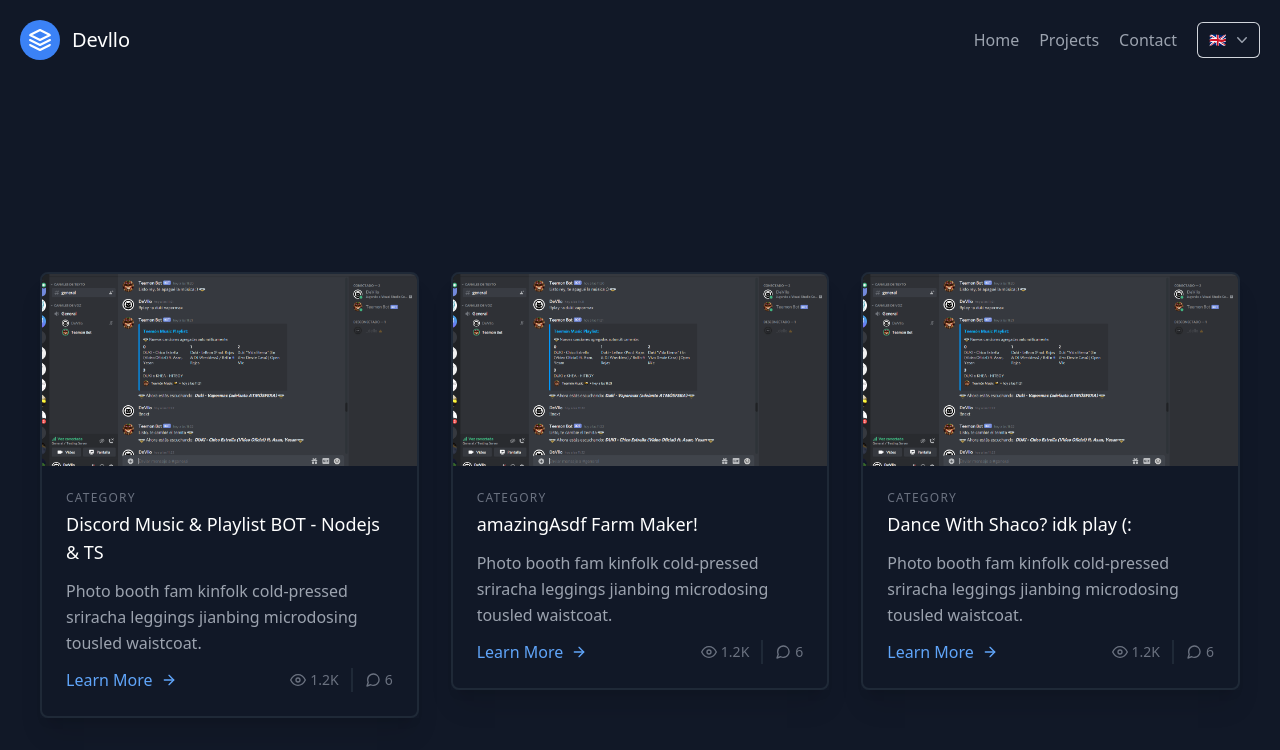
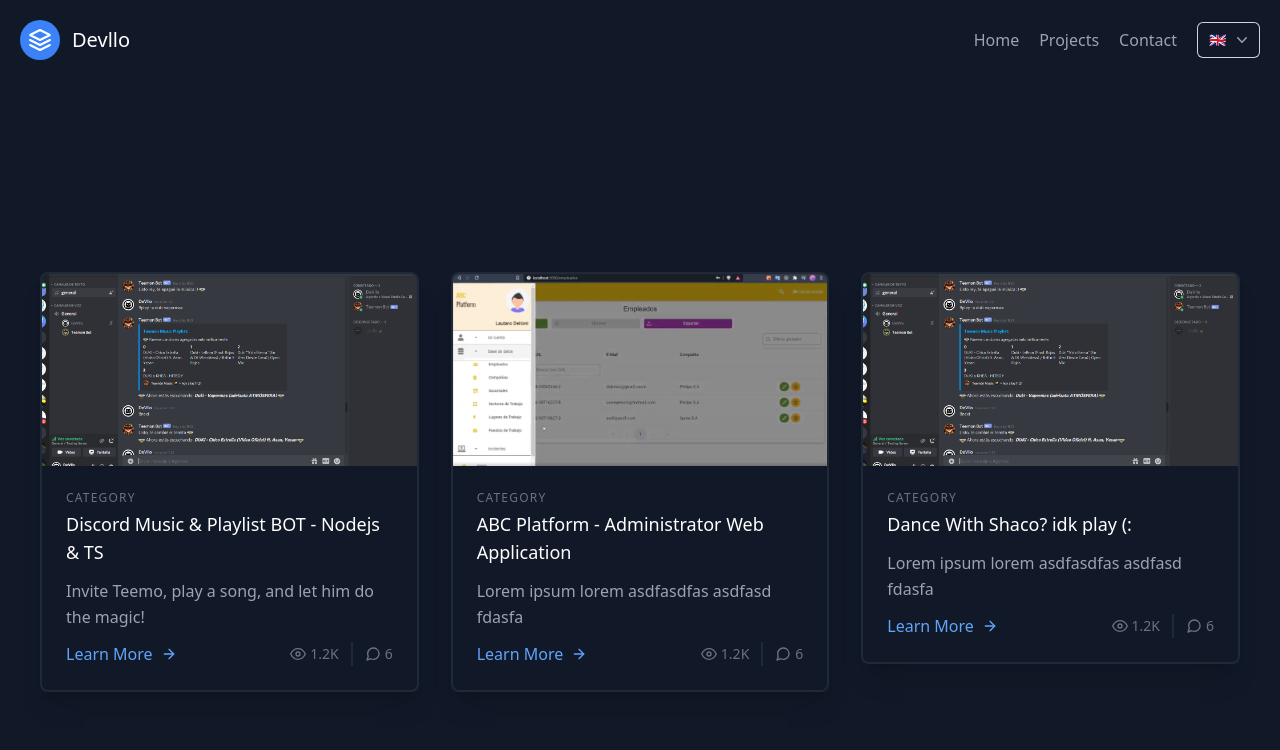
Before and after one commit to devlloni/portfolio, a Next.js app: page /en/projects in a window 1280 px wide. Shown: the top 750 px of the page. Built offline with nearby package versions, Linux system fonts and the light colour scheme.

Commit message:
Make changes...

```diff
--- a/messages/en.json
+++ b/messages/en.json
@@ -17,5 +17,19 @@
             "es": "🇪🇸"
         }
     },
+    "Projects": {
+        "ABC": {
+            "title": "ABC Platform - Administrator Web Application",
+            "description": "Lorem ipsum lorem asdfasdfas asdfasd fdasfa"
+        },
+        "Discord": {
+            "title": "Discord Music & Playlist BOT - Nodejs & TS",
+            "description": "Invite Teemo, play a song, and let him do the magic!"
+        },
+        "Shaco": {
+            "title": "Dance With Shaco? idk play (:",
+            "description": "Lorem ipsum lorem asdfasdfas asdfasd fdasfa"
+        }
+    },
     "welcome": "XD"
 }
--- a/messages/es.json
+++ b/messages/es.json
@@ -17,5 +17,19 @@
             "es": "🇪🇸"
         }
     },
+    "Projects": {
+        "ABC": {
+            "title": "ABC Platform - Aplicación Web de Administración",
+            "description": "Lorem ipsum lorem asdfasdfas asdfasd fdasfa"
+        },
+        "Discord": {
+            "title": "Discord Bot, automatiza tu música! :D",
+            "description": "Invítalo, reproduce alguna canción, y él hará la magia! "
+        },
+        "Shaco": {
+            "title": "Baila con shaco? no lo sé, juega (:",
+            "description": "Lorem ipsum lorem asdfasdfas asdfasd fdasfa"
+        }
+    },
     "welcome": "XD"
 }
--- a/src/app/[locale]/layout.tsx
+++ b/src/app/[locale]/layout.tsx
@@ -27,7 +27,7 @@ export default async function LocaleLayout({ children, params: {locale} } : Loca
 
     return (
         <html lang={locale}>
-            <body>
+            <body className="bg-gray-900">
             <Navbar
                 locale={locale}
             />
--- a/src/app/[locale]/page.tsx
+++ b/src/app/[locale]/page.tsx
@@ -1,9 +1,13 @@
 import HomeSection from '@/components/home/HomeSection';
 import React from 'react';
+import Head from 'next/head';
 
 const Home = () => {
     return (
         <section className="text-gray-400 bg-gray-900 body-font">
+            <Head>
+                <title>Devllo - Portfolio</title>
+            </Head>
             <div className="container mx-auto flex flex-col px-5 py-24 justify-center items-center">
                     <HomeSection />
             </div>
--- a/src/components/home/HomeSection.tsx
+++ b/src/components/home/HomeSection.tsx
@@ -1,9 +1,7 @@
 import Image from "next/image";
 
 const HomeSection = () => {
-
     return (
-        <section className="text-gray-400 bg-gray-900 body-font">
         <div className="container px-5 py-24 mx-auto flex flex-col">
             <div className="lg:w-4/6 mx-auto">
                 <div className="flex flex-col sm:flex-row mt-10">
@@ -26,7 +24,7 @@ const HomeSection = () => {
                     <div className="sm:w-2/3 sm:pl-8 sm:py-8 sm:border-l border-gray-800 sm:border-t-0 border-t mt-4 pt-4 sm:mt-0 text-center sm:text-left">
                         <p className="leading-relaxed text-lg mb-4">Meggings portland fingerstache lyft, post-ironic fixie man bun banh mi umami everyday carry hexagon locavore direct trade art party. Locavore small batch listicle gastropub farm-to-table lumbersexual salvia messenger bag. Coloring book flannel truffaut craft beer drinking vinegar sartorial, disrupt fashion axe normcore meh butcher. Portland 90s scenester vexillologist forage post-ironic asymmetrical, chartreuse disrupt butcher paleo intelligentsia pabst before they sold out four loko. 3 wolf moon brooklyn.</p>
                         <a className="text-purple-400 inline-flex items-center">Learn More
-                                <svg fill="none" stroke="currentColor" stroke-linecap="round" stroke-linejoin="round" stroke-width="2" className="w-4 h-4 ml-2" viewBox="0 0 24 24">
+                            <svg fill="none" stroke="currentColor" strokeLinecap="round" strokeLinejoin="round" strokeWidth="2" className="w-4 h-4 ml-2" viewBox="0 0 24 24">
                                 <path d="M5 12h14M12 5l7 7-7 7"></path>
                             </svg>
                         </a>
@@ -34,7 +32,6 @@ const HomeSection = () => {
                 </div>
             </div>
         </div>
-        </section>
     )
 }
 
--- a/src/components/projects/projectCard.tsx
+++ b/src/components/projects/projectCard.tsx
@@ -26,7 +26,7 @@ const ProjectCard = ({ title, description, imageName, link }: ProjectProps) => {
                     <div className='p-6'>
                         <h2 className='tracking-widest text-xs title-font font-medium text-gray-500 mb-1'>CATEGORY</h2>
                         <h1 className='title-font text-lg font-medium text-white mb-3'>{title}</h1>
-                        <p className='leading-relaxed mb-3'>Photo booth fam kinfolk cold-pressed sriracha leggings jianbing microdosing tousled waistcoat.</p>
+                        <p className='leading-relaxed mb-3'>{description}</p>
                         <div className='flex items-center flex-wrap '>
                             <a className='text-blue-400 inline-flex items-center md:mb-2 lg:mb-0'>Learn More
                                 <svg className='w-4 h-4 ml-2' viewBox='0 0 24 24' stroke='currentColor' strokeWidth='2' fill='none' strokeLinecap='round' strokeLinejoin='round'>
--- a/src/components/projects/projectsContainer.tsx
+++ b/src/components/projects/projectsContainer.tsx
@@ -1,30 +1,25 @@
 import React from 'react';
 import ProjectCard from './projectCard';
+import { useTranslations } from 'next-intl';
 
 const Projects = () => {
-
+    const t = useTranslations();
     const data = [
         {
-            title: 'Discord Music & Playlist BOT - Nodejs & TS',
+            title: t('Projects.Discord.title'),
             link: 'https://github.com/devlloni/discord-teemo-song-bot',
             imageName: 'project_discord_bot.png',
-            description: 'Lorem ipsum lorem asdfasdfas asdfasd fdasfa',
+            description: t('Projects.Discord.description')
         },
         {
-            title: 'amazingAsdf Farm Maker!',
+            title: t('Projects.ABC.title'),
             link: 'assdfdf',
-            imageName: 'project_discord_bot.png',
-            description: 'Lorem ipsum lorem asdfasdfas asdfasd fdasfa',
+            imageName: 'project_abc_platform.png',
+            description: t('Projects.ABC.description')
         },
         {
             title: 'Dance With Shaco? idk play (:',
             link: 'asdfasdfdasf',
-            imageName: 'project_discord_bot.png',
-            description: 'Lorem ipsum lorem asdfasdfas asdfasd fdasfa',
-        },
-        {
-            title: 'D new file - Startup Machine',
-            link: 'asdfasdfdasasf',
             imageName: 'project_discord_bot.png',
             description: 'Lorem ipsum lorem asdfasdfas asdfasd fdasfa',
         },
```
Also changed, not shown: public/project_abc_platform.png (added). Lines whose indentation alone changed are shown as unchanged.
